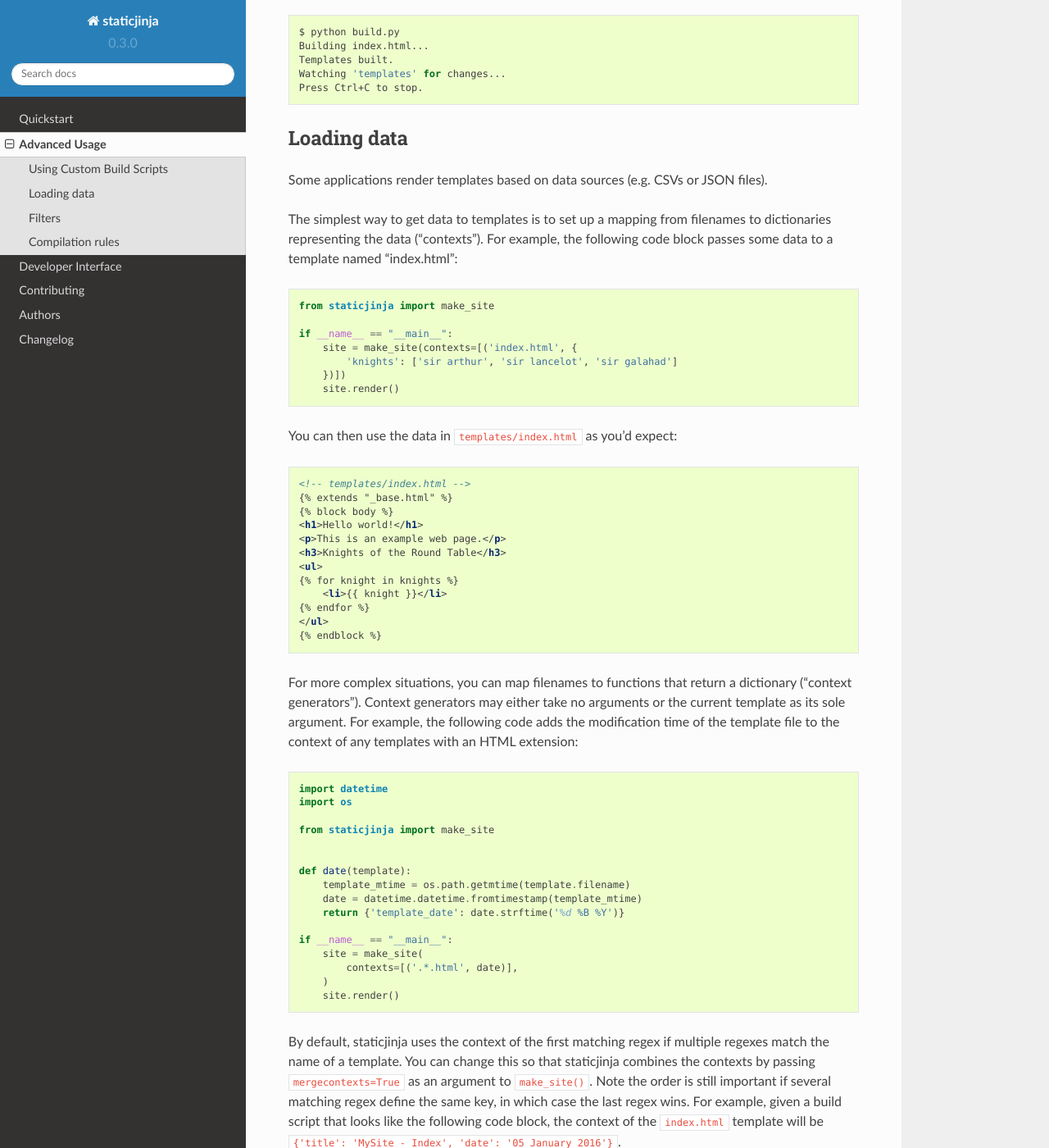
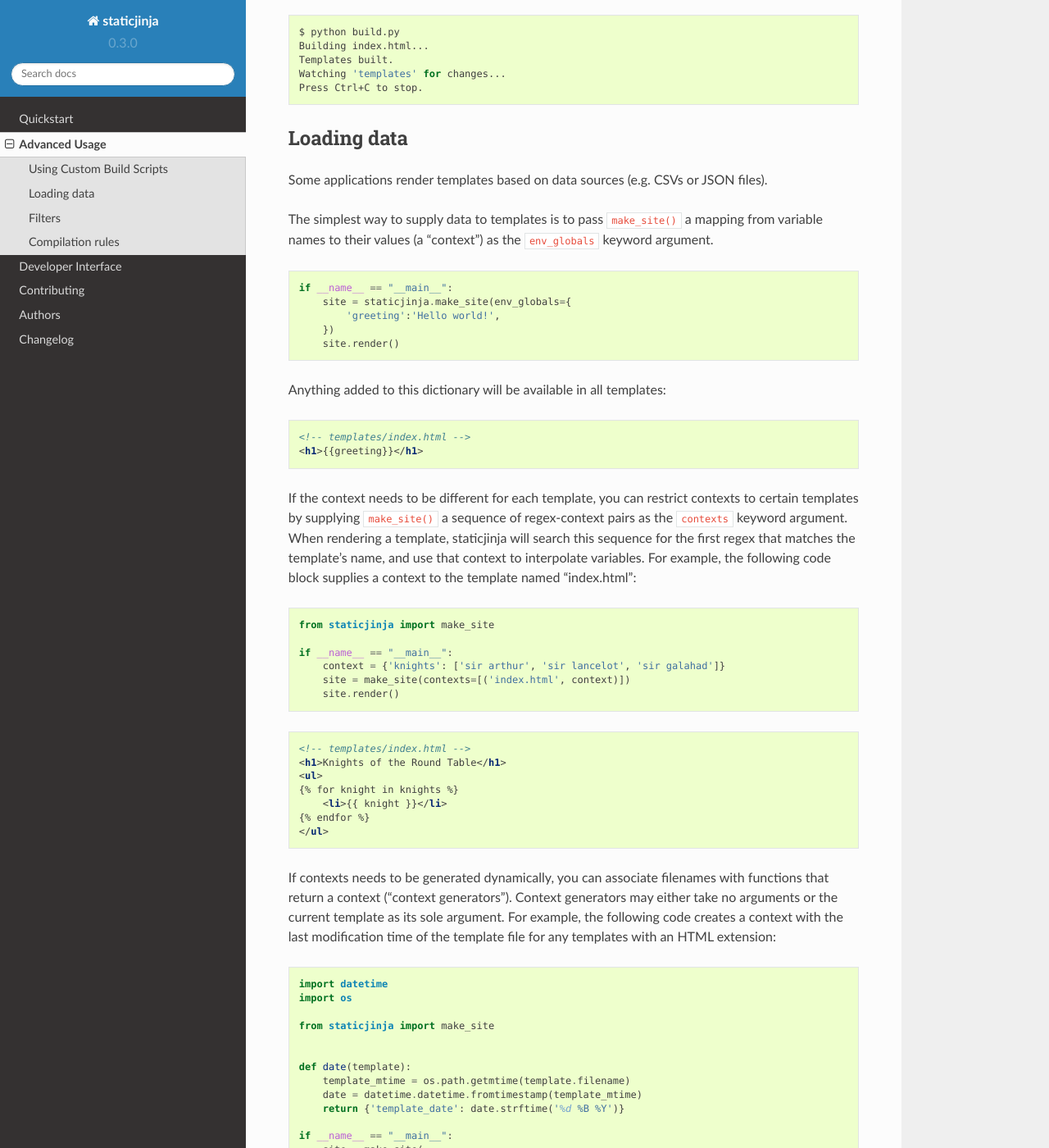
Before and after one commit to staticjinja/staticjinja, a Sphinx documentation site: the page built from docs/user/advanced.rst, in a window 1280 px wide and 1400 px high, scrolled down 929 px. Shown: the whole window at 82% size. Built offline with Sphinx 7.4.7 and the Read the Docs theme 2.0.0, drawn with Linux system fonts in a browser that asks for light colours.

Commit message:
Add support for Jinja2 global namespace
Closes #69.
Closes #70.

```diff
--- a/AUTHORS.rst
+++ b/AUTHORS.rst
@@ -20,3 +20,4 @@
 - Bryan Bennett (bbenne10)
 - Anuraag Agrawal (anuraaga)
 - saschalalala
+- Tim Best (timbest)
--- a/docs/user/advanced.rst
+++ b/docs/user/advanced.rst
@@ -63,42 +63,56 @@
 Some applications render templates based on data sources (e.g. CSVs or
 JSON files).
 
-The simplest way to get data to templates is to set up a mapping from
-filenames to dictionaries representing the data ("contexts"). For example, the
-following code block passes some data to a template named "index.html":
+The simplest way to supply data to templates is to pass ``make_site()`` a
+mapping from variable names to their values (a "context") as the ``env_globals``
+keyword argument.
+
+.. code-block:: python
+
+    if __name__ == "__main__":
+        site = staticjinja.make_site(env_globals={
+            'greeting':'Hello world!',
+        })
+        site.render()
+
+Anything added to this dictionary will be available in all templates:
+
+.. code-block:: html
+
+    <!-- templates/index.html -->
+    <h1>{{greeting}}</h1>
+
+If the context needs to be different for each template, you can restrict
+contexts to certain templates by supplying ``make_site()`` a sequence of
+regex-context pairs as the ``contexts`` keyword argument. When rendering a
+template, staticjinja will search this sequence for the first regex that matches
+the template's name, and use that context to interpolate variables. For example,
+the following code block supplies a context to the template named "index.html":
 
 .. code-block:: python
 
     from staticjinja import make_site
 
     if __name__ == "__main__":
-        site = make_site(contexts=[('index.html', {
-            'knights': ['sir arthur', 'sir lancelot', 'sir galahad']
-        })])
+        context = {'knights': ['sir arthur', 'sir lancelot', 'sir galahad']}
+        site = make_site(contexts=[('index.html', context)])
         site.render()
-
-You can then use the data in ``templates/index.html`` as you'd expect:
 
 .. code-block:: html
 
     <!-- templates/index.html -->
-    {% extends "_base.html" %}
-    {% block body %}
-    <h1>Hello world!</h1>
-    <p>This is an example web page.</p>
-    <h3>Knights of the Round Table</h3>
+    <h1>Knights of the Round Table</h1>
     <ul>
     {% for knight in knights %}
         <li>{{ knight }}</li>
     {% endfor %}
     </ul>
-    {% endblock %}
 
-For more complex situations, you can map filenames to functions that return a
-dictionary ("context generators"). Context generators may either take no
-arguments or the current template as its sole argument. For example, the
-following code adds the modification time of the template file to the context of
-any templates with an HTML extension:
+If contexts needs to be generated dynamically, you can associate filenames with
+functions that return a context ("context generators"). Context generators may
+either take no arguments or the current template as its sole argument. For
+example, the following code creates a context with the last modification time of
+the template file for any templates with an HTML extension:
 
 .. code-block:: python
 
```
Also changed, not shown: test_staticjinja.py (+11 -0 lines), 1 other file.
